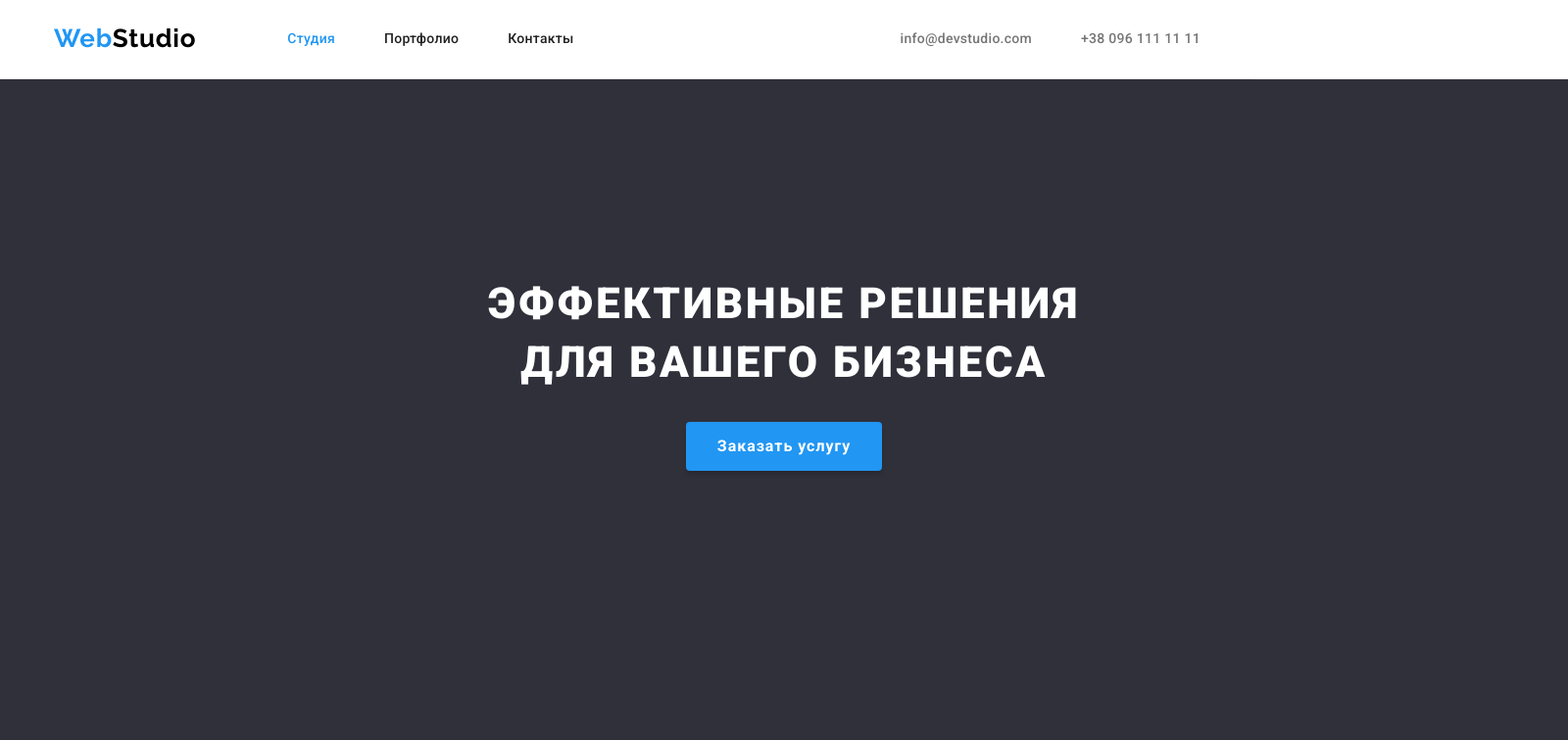
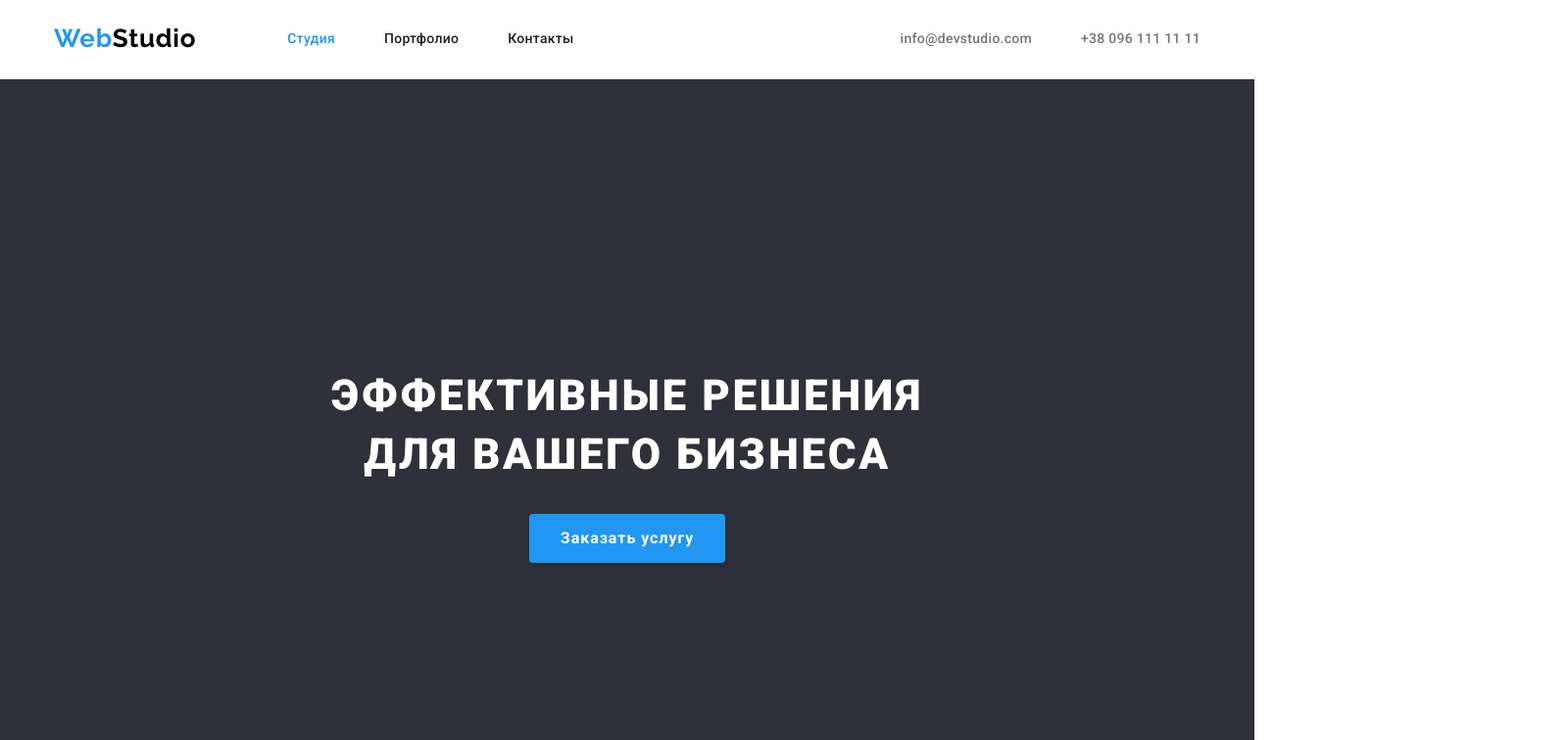
Before and after one commit to eleza27/goit-markup-hw-03, a plain HTML site: page index.html in a window 1280 px wide. Shown: the top 756 px of the page at 98% size, 1600 px wide, since content can reach past the window. Drawn offline with nearby package versions, Linux system fonts and the light colour scheme.

Commit message:
Проверить ментору.
Переделала HERO

```diff
--- a/css/styles.css
+++ b/css/styles.css
@@ -165,11 +165,13 @@ body {
 
 /* ========== HERO ========== */
 
+.hero {
+    background-color: var(--background-third-color);
+}
+
 .hero-container {
-    padding: 0px;
-    background-color: var(--background-third-color);
-    padding: 200px 452px 280px;
-    width: 1600px;
+    padding-top: 94px;
+    padding-bottom: 94px;
 }
 
 .hero-title {
@@ -180,6 +182,10 @@ body {
     letter-spacing: 0.06em;
     text-transform: uppercase;
     color: #FFFFFF;
+    padding-top: 200px;
+}
+.hero-title-part {
+    display: block;
 }
 
 .hero-btn {
@@ -199,9 +205,7 @@ body {
     border-radius: 4px;
     min-width: 200px;
     padding: 10px 32px;
-    margin-left: auto;
-    margin-right: auto;
-    margin-top: 30px;
+    margin: 30px auto 200px;
 }
 
 .hero-btn:hover,
--- a/index.html
+++ b/index.html
@@ -43,7 +43,7 @@
 
         <section class="hero">
             <div class="container hero-container">
-                <h1 class="hero-title">Эффективные решения для вашего бизнеса</h1>
+                <h1 class="hero-title">Эффективные решения <spanc class="hero-title-part">для вашего бизнеса</span></h1>
                 <button class="hero-btn" type="button">Заказать услугу</button>
             </div>
         </section>
```
